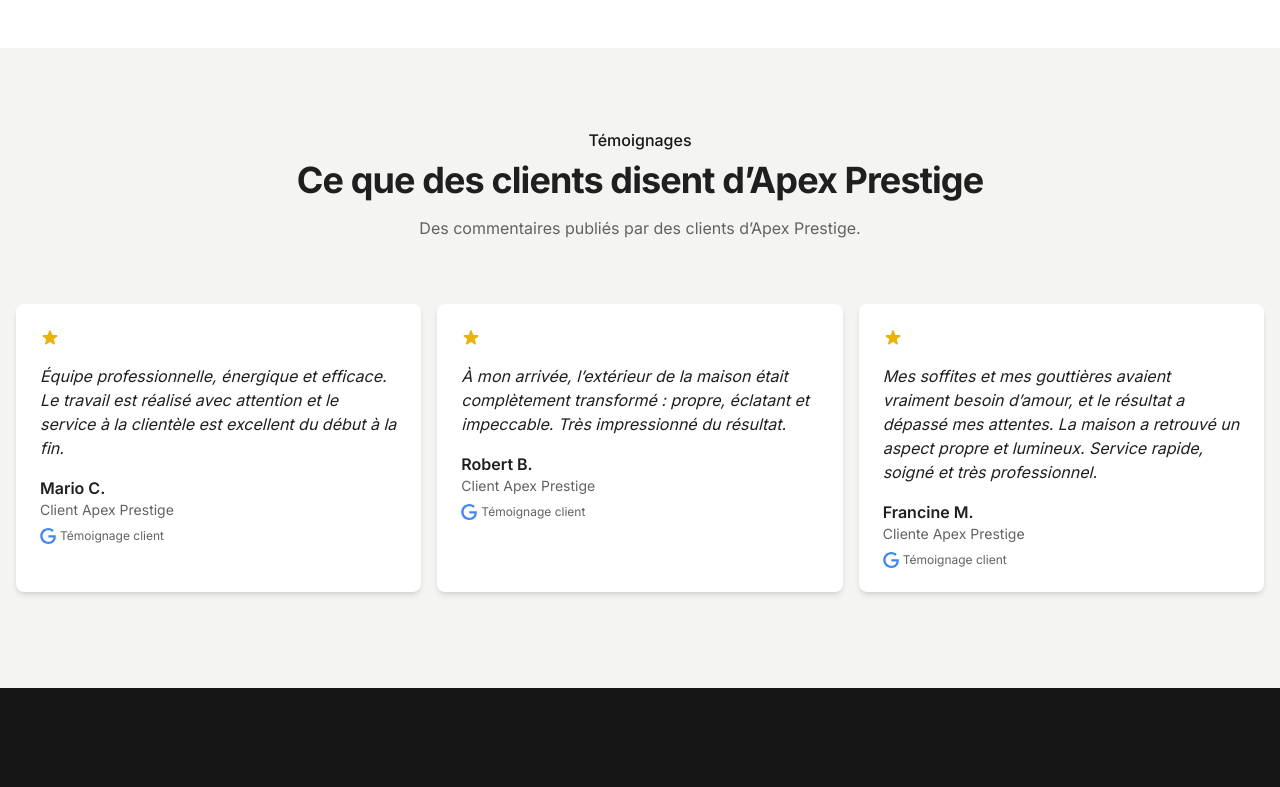
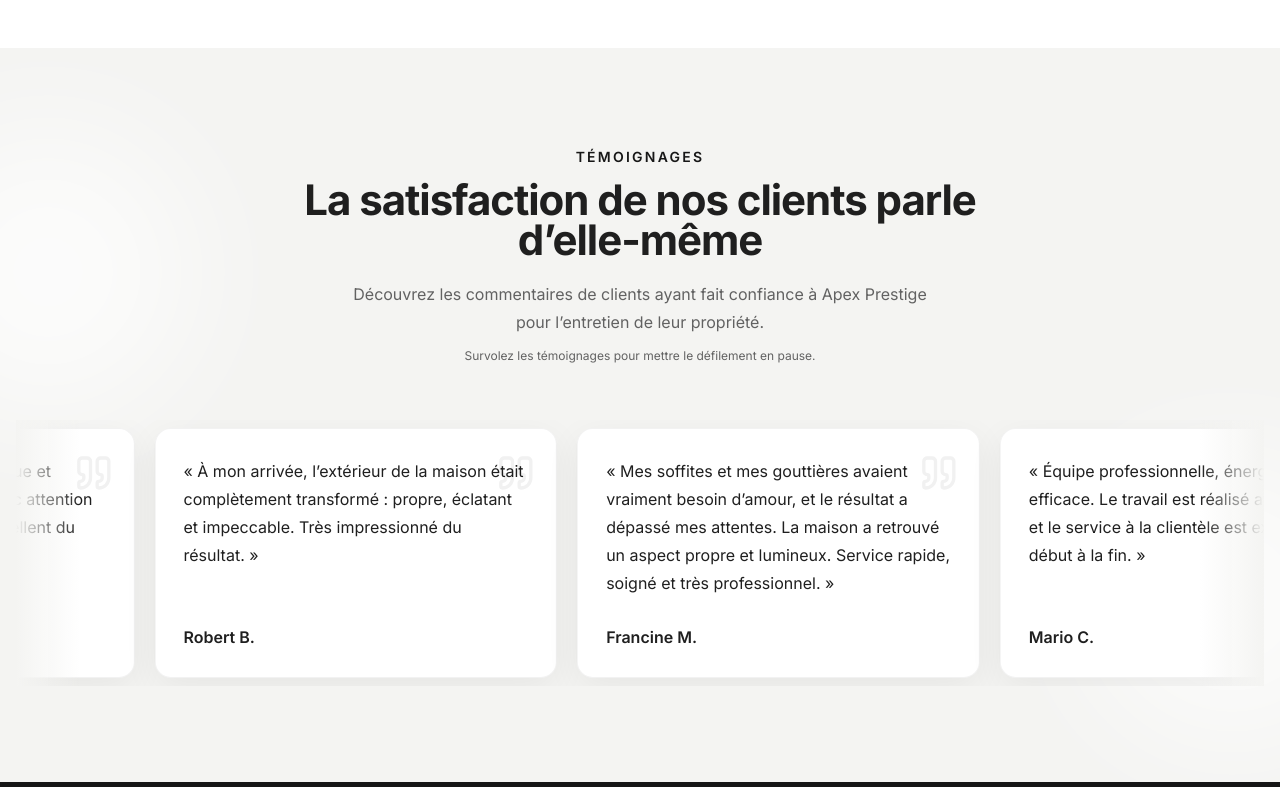
Before and after one commit to MiXir-Dev/apexprestige-mixir, a React (Vite) app: page / in a window 1280 px wide. Shown: the part 2960-3747 px from the top of the page. Built offline with nearby package versions, Linux system fonts and the light colour scheme.

Commit message:
Refactor Testimonials and TestimonialCard components: implement carousel functionality and enhance styling for improved user experience

```diff
--- a/src/components/Testimonials.tsx
+++ b/src/components/Testimonials.tsx
@@ -1,65 +1,153 @@
 import { useEffect, useRef, useState } from 'react';
+import AutoScroll from 'embla-carousel-auto-scroll';
+
 import TestimonialCard from '@/components/testimonials/TestimonialCard';
+import {
+  Carousel,
+  CarouselContent,
+  CarouselItem,
+  type CarouselApi,
+} from '@/components/ui/carousel';
 import { TESTIMONIALS } from '@/consts/testimonials';
 
+const MINIMUM_CAROUSEL_ITEMS = 6;
+
+const repeatCount = Math.max(
+  2,
+  Math.ceil(MINIMUM_CAROUSEL_ITEMS / TESTIMONIALS.length),
+);
+
+const CAROUSEL_TESTIMONIALS = Array.from(
+  { length: repeatCount },
+  (_, groupIndex) =>
+    TESTIMONIALS.map((testimonial, testimonialIndex) => ({
+      testimonial,
+      isDuplicate: groupIndex > 0,
+      key: `${groupIndex}-${testimonialIndex}-${testimonial.name}`,
+    })),
+).flat();
+
 const Testimonials = () => {
-  const scrollRef = useRef<HTMLDivElement>(null);
-  const [activeIndex, setActiveIndex] = useState(0);
+  const [carouselApi, setCarouselApi] = useState<CarouselApi>();
+  const autoScrollPlugin = useRef(
+    AutoScroll({
+      speed: 0.8,
+      startDelay: 1000,
+      playOnInit: false,
+      stopOnMouseEnter: true,
+      stopOnFocusIn: true,
+      stopOnInteraction: false,
+    }),
+  );
 
   useEffect(() => {
-    const container = scrollRef.current;
-    if (!container) return;
+    if (!carouselApi) {
+      return;
+    }
 
-    const handleScroll = () => {
-      const itemWidth = window.innerWidth < 768 ? container.clientWidth : 0;
-      setActiveIndex(itemWidth ? Math.round(container.scrollLeft / itemWidth) : 0);
+    const autoScroll = carouselApi.plugins().autoScroll;
+
+    if (!autoScroll) {
+      return;
+    }
+
+    const reducedMotionQuery = window.matchMedia(
+      '(prefers-reduced-motion: reduce)',
+    );
+
+    const updateMotionPreference = () => {
+      if (reducedMotionQuery.matches) {
+        autoScroll.stop();
+      } else {
+        autoScroll.play();
+      }
     };
 
-    container.addEventListener('scroll', handleScroll);
-    return () => container.removeEventListener('scroll', handleScroll);
-  }, []);
+    updateMotionPreference();
+    reducedMotionQuery.addEventListener('change', updateMotionPreference);
+
+    return () => {
+      reducedMotionQuery.removeEventListener('change', updateMotionPreference);
+      autoScroll.stop();
+    };
+  }, [carouselApi]);
 
   return (
-    <section className="py-20 bg-brand-light">
-      <div className="container mx-auto px-4">
-        <div className="text-center mb-16">
-          <span className="text-brand-blue font-medium">Témoignages</span>
-          <h2 className="text-3xl md:text-4xl font-bold mt-2 mb-4">
-            Ce que des clients disent d’Apex Prestige
+    <section
+      className="relative overflow-hidden bg-brand-light py-20 md:py-24"
+      aria-labelledby="testimonials-heading"
+    >
+      <div
+        className="pointer-events-none absolute -left-24 top-20 h-72 w-72 rounded-full bg-white/70 blur-3xl"
+        aria-hidden="true"
+      />
+      <div
+        className="pointer-events-none absolute -right-24 bottom-10 h-72 w-72 rounded-full bg-white/70 blur-3xl"
+        aria-hidden="true"
+      />
+
+      <div className="container relative mx-auto px-4">
+        <header className="mx-auto mb-12 max-w-2xl text-center md:mb-14">
+          <span className="text-sm font-semibold uppercase tracking-[0.16em] text-brand-blue">
+            Témoignages
+          </span>
+          <h2
+            id="testimonials-heading"
+            className="mt-3 text-3xl font-bold tracking-tight text-brand-text md:text-4xl lg:text-[42px]"
+          >
+            La satisfaction de nos clients parle d’elle-même
           </h2>
-          <p className="text-gray-600 max-w-2xl mx-auto">
-            Des commentaires publiés par des clients d’Apex Prestige.
+          <p className="mx-auto mt-5 max-w-xl leading-7 text-gray-600">
+            Découvrez les commentaires de clients ayant fait confiance à Apex
+            Prestige pour l’entretien de leur propriété.
           </p>
+          <p className="mt-3 hidden text-xs text-gray-400 md:block">
+            Survolez les témoignages pour mettre le défilement en pause.
+          </p>
+        </header>
+
+        <div className="relative">
+          <div
+            className="pointer-events-none absolute inset-y-0 left-0 z-10 hidden w-16 bg-gradient-to-r from-brand-light to-transparent lg:block"
+            aria-hidden="true"
+          />
+          <div
+            className="pointer-events-none absolute inset-y-0 right-0 z-10 hidden w-16 bg-gradient-to-l from-brand-light to-transparent lg:block"
+            aria-hidden="true"
+          />
+
+          <Carousel
+            opts={{
+              align: 'start',
+              loop: true,
+              dragFree: true,
+            }}
+            plugins={[autoScrollPlugin.current]}
+            setApi={setCarouselApi}
+            className="w-full"
+            aria-label="Témoignages de clients Apex Prestige"
+          >
+            <CarouselContent className="-ml-5" aria-live="off">
+              {CAROUSEL_TESTIMONIALS.map(
+                ({ testimonial, isDuplicate, key }) => (
+                  <CarouselItem
+                    key={key}
+                    className="basis-[90%] pl-5 sm:basis-[70%] md:basis-1/2 lg:basis-1/3"
+                    aria-hidden={isDuplicate ? 'true' : undefined}
+                  >
+                    <div className="h-full py-2">
+                      <TestimonialCard testimonial={testimonial} />
+                    </div>
+                  </CarouselItem>
+                ),
+              )}
+            </CarouselContent>
+          </Carousel>
         </div>
 
-        <div
-          ref={scrollRef}
-          className="flex md:grid md:grid-cols-3 gap-4 overflow-x-auto md:overflow-visible pb-4 scroll-smooth snap-x snap-mandatory"
-        >
-          {TESTIMONIALS.map((testimonial) => (
-            <TestimonialCard key={testimonial.name} testimonial={testimonial} />
-          ))}
-        </div>
-
-        <div className="md:hidden flex justify-center mt-6 gap-2">
-          {TESTIMONIALS.map((testimonial, index) => (
-            <button
-              key={testimonial.name}
-              type="button"
-              aria-label={`Voir le témoignage ${index + 1}`}
-              className={`w-2 h-2 rounded-full ${
-                index === activeIndex ? 'bg-brand-blue' : 'bg-gray-400'
-              }`}
-              onClick={() => {
-                if (!scrollRef.current) return;
-                scrollRef.current.scrollTo({
-                  left: index * scrollRef.current.clientWidth,
-                  behavior: 'smooth',
-                });
-              }}
-            />
-          ))}
-        </div>
+        <p className="mt-6 text-center text-xs text-gray-400 md:hidden">
+          Faites glisser pour découvrir les autres témoignages.
+        </p>
       </div>
     </section>
   );
--- a/src/components/testimonials/TestimonialCard.tsx
+++ b/src/components/testimonials/TestimonialCard.tsx
@@ -1,40 +1,58 @@
-import { Testimonial } from "@/consts/testimonials";
+import { Quote, Star } from 'lucide-react';
+
+import type { Testimonial } from '@/consts/testimonials';
 
 interface TestimonialCardProps {
   testimonial: Testimonial;
 }
 
 const TestimonialCard = ({ testimonial }: TestimonialCardProps) => {
+  const rating = Math.min(5, Math.max(0, testimonial.rating ?? 0));
+
   return (
-    <div className="flex-none w-full md:w-auto snap-center bg-white p-6 rounded-lg shadow-md transition-shadow">
-      <div className="flex mb-4">
-        {[...Array(testimonial.rating)].map((_, index) => (
-          <svg
-            key={index}
-            className="w-5 h-5 text-yellow-500"
-            fill="currentColor"
-            viewBox="0 0 20 20"
-            xmlns="http://www.w3.org/2000/svg"
-          >
-            <path d="M9.049 2.927c.3-.921 1.603-.921 1.902 0l1.07 3.292a1 1 0 00.95.69h3.462c.969 0 1.371 1.24.588 1.81l-2.8 2.034a1 1 0 00-.364 1.118l1.07 3.292c.3.921-.755 1.688-1.54 1.118l-2.8-2.034a1 1 0 00-1.175 0l-2.8 2.034c-.784.57-1.838-.197-1.539-1.118l1.07-3.292a1 1 0 00-.364-1.118L2.98 8.72c-.783-.57-.38-1.81.588-1.81h3.461a1 1 0 00.951-.69l1.07-3.292z"></path>
-          </svg>
-        ))}
-      </div>
-      <p className="text-gray-700 italic mb-4">{testimonial.content}</p>
-      <p className="font-semibold">{testimonial.name}</p>
-      <p className="text-gray-500 text-sm">{testimonial.position}</p>
-      <p className="text-gray-400 text-xs mt-2 flex items-center">
-        <svg
-          className="w-4 h-4 mr-1"
-          fill="#4285F4"
-          viewBox="0 0 24 24"
-          xmlns="http://www.w3.org/2000/svg"
+    <article className="group relative flex h-full flex-col overflow-hidden rounded-2xl border border-black/5 bg-white p-6 shadow-[0_10px_35px_rgba(0,0,0,0.06)] transition-all duration-300 hover:border-black/10 hover:shadow-[0_18px_45px_rgba(0,0,0,0.10)] md:p-7">
+      <Quote
+        className="absolute right-5 top-6 h-10 w-10 text-brand-blue/[0.06] transition-transform duration-300 group-hover:scale-110"
+        aria-hidden="true"
+      />
+
+      {rating > 0 && (
+        <div
+          className="mb-6 flex items-center gap-1"
+          aria-label={`${rating} étoiles sur 5`}
         >
-          <path d="M12.48 10.92v3.28h7.84c-.24 1.84-.853 3.187-1.787 4.133-1.147 1.147-2.933 2.4-6.053 2.4-4.827 0-8.6-3.893-8.6-8.72s3.773-8.72 8.6-8.72c2.6 0 4.507 1.027 5.907 2.347l2.307-2.307C18.747 1.44 16.133 0 12.48 0 5.867 0 .307 5.387.307 12s5.56 12 12.173 12c3.573 0 6.267-1.173 8.373-3.36 2.16-2.16 2.84-5.213 2.84-7.667 0-.76-.053-1.467-.173-2.053H12.48z" />
-        </svg>
-        {testimonial.source}
-      </p>
-    </div>
+          {Array.from({ length: 5 }).map((_, index) => {
+            const isFilled = index < rating;
+
+            return (
+              <Star
+                key={index}
+                className={`h-[18px] w-[18px] ${
+                  isFilled
+                    ? 'fill-amber-400 text-amber-400'
+                    : 'fill-transparent text-gray-200'
+                }`}
+                aria-hidden="true"
+              />
+            );
+          })}
+
+          <span className="ml-2 text-xs font-medium text-gray-400">
+            {rating}/5
+          </span>
+        </div>
+      )}
+
+      <blockquote className="relative z-10 flex-1">
+        <p className="text-base leading-7 text-gray-700">
+          «&nbsp;{testimonial.content}&nbsp;»
+        </p>
+      </blockquote>
+
+      <footer className="mt-7">
+        <p className="font-semibold text-brand-text">{testimonial.name}</p>
+      </footer>
+    </article>
   );
 };
 
```
